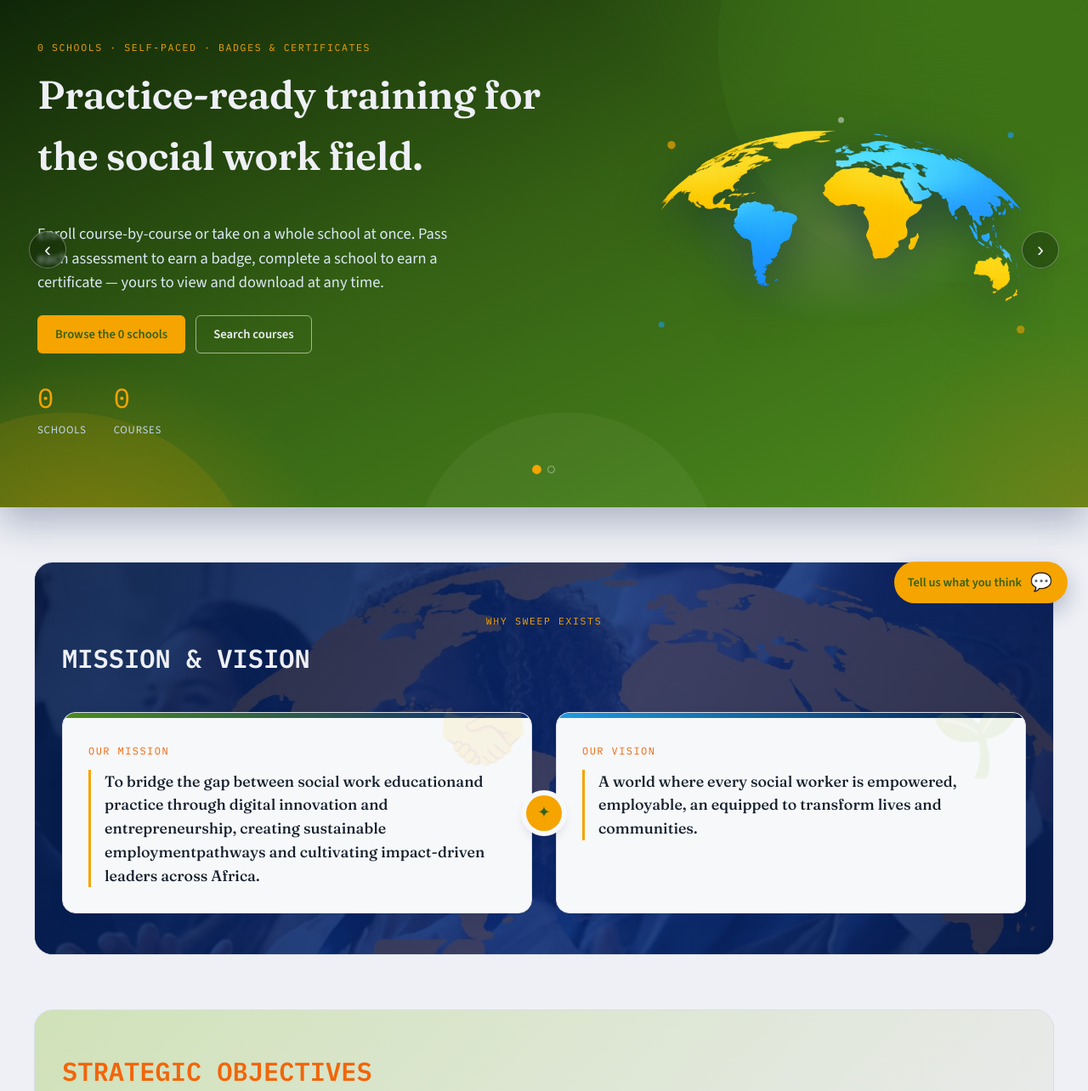
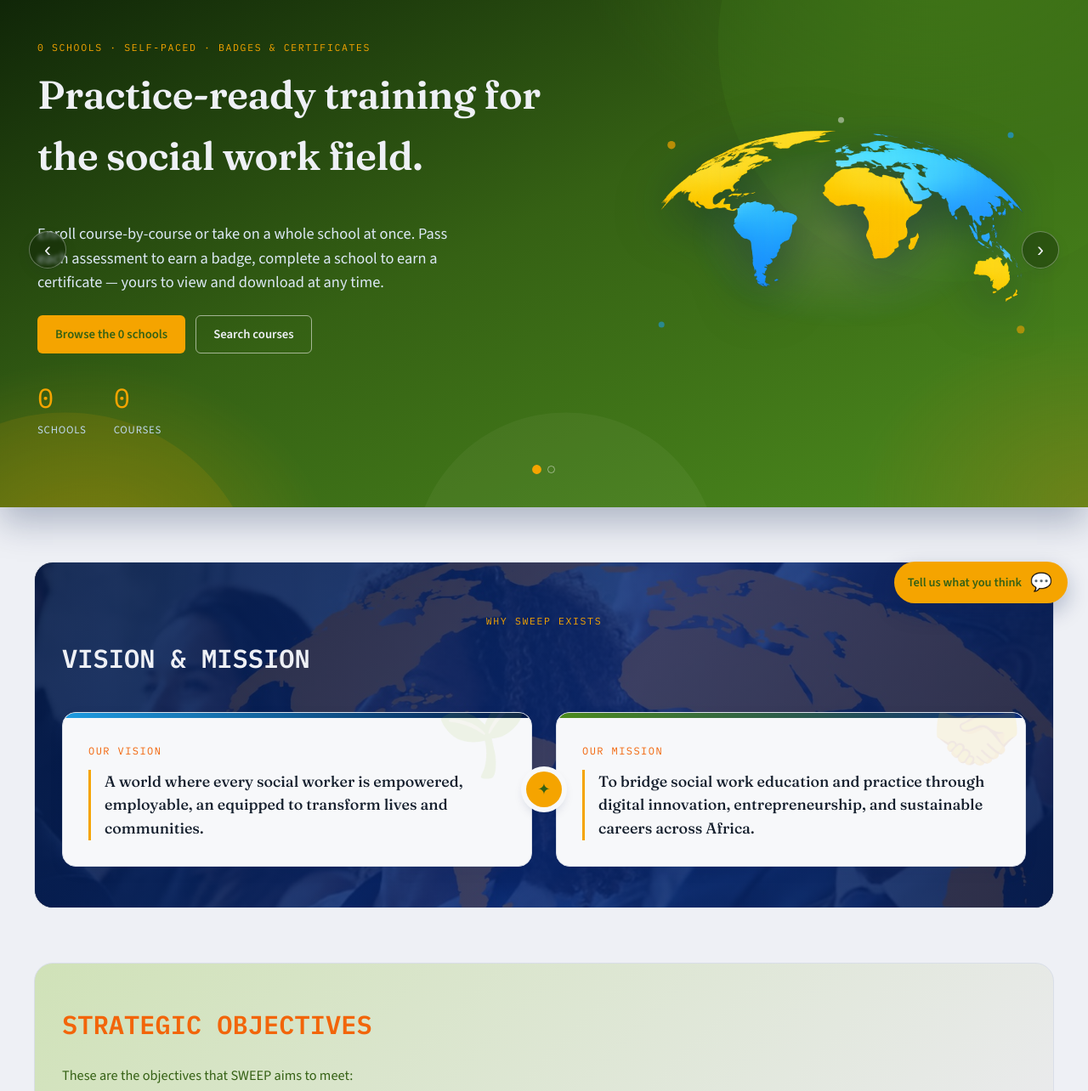
Before and after one commit to remikeks/project-sweep, a Django app: page / in a window 1280 px wide. Shown: the part 66-1350 px from the top of the page at 85% size. Run offline with Django 5.2, Linux system fonts and the light colour scheme; data that the repository does not hold is empty; parts of the project's set-up code (start-up, migrations or seed data) failed here and were passed over.

Commit message:
edited vision and mission

```diff
--- a/templates/core/home.html
+++ b/templates/core/home.html
@@ -109,21 +109,9 @@
 
   <section class="mv-section mv-intro" style="background-image: url('{% static 'img/mv-banner.jpg' %}');">
     <p class="eyebrow" style="text-align:center;">Why SWEEP exists</p>
-    <h2 class="subheading typewriter" data-text="Mission &amp; Vision" style="text-align:center;">Mission &amp; Vision</h2>
+    <h2 class="subheading typewriter" data-text="Vision &amp; Mission" style="text-align:center;">Vision &amp; Mission</h2>
 
     <div class="mv-grid">
-      <div class="mv-panel mv-mission" data-reveal>
-        <span class="mv-mark" aria-hidden="true">&#129309;</span>
-        <p class="mv-label">Our Mission</p>
-        <p class="mv-text">
-          To bridge the gap between social work educationand practice through digital innovation
-          and entrepreneurship, creating sustainable employmentpathways and cultivating impact-driven
-          leaders across Africa.
-        </p>
-      </div>
-
-      <div class="mv-connector" aria-hidden="true">&#10022;</div>
-
       <div class="mv-panel mv-vision" data-reveal data-reveal-delay="120">
         <span class="mv-mark" aria-hidden="true">&#127793;</span>
         <p class="mv-label">Our Vision</p>
@@ -131,6 +119,18 @@
           A world where every social worker is empowered, employable, an equipped to transform lives and communities.
         </p>
       </div>
+
+      <div class="mv-connector" aria-hidden="true">&#10022;</div>
+
+      <div class="mv-panel mv-mission" data-reveal>
+        <span class="mv-mark" aria-hidden="true">&#129309;</span>
+        <p class="mv-label">Our Mission</p>
+        <p class="mv-text">
+          To bridge social work education and practice through digital innovation, entrepreneurship, and sustainable careers across Africa.
+        </p>
+      </div>
+
+
     </div>
   </section>
 
```
